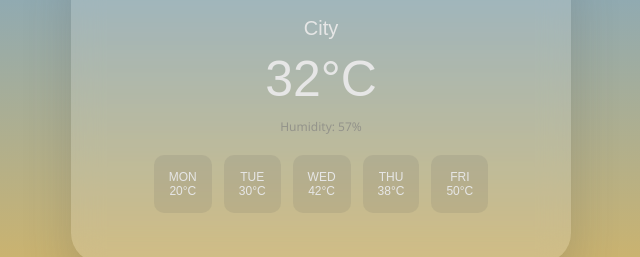
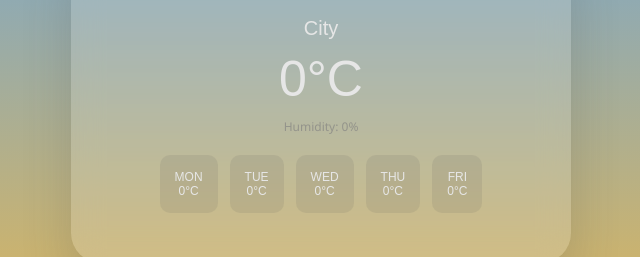
Before and after one commit to Jaybee327/Weather_App-Jaybee.Inc, a plain HTML site: page index.html in a window 1280 px wide. Shown: the part 305-562 px from the top of the page, 319-959 px from the left. Drawn offline with nearby package versions, Linux system fonts and the light colour scheme; a small style sheet from the web is missing.

Commit message:
Update index.html

```diff
--- a/index.html
+++ b/index.html
@@ -32,10 +32,10 @@
                     <figcaption class="city-name-text">City</figcaption>
                 </figure>
                 <figcaption class="temperature" id="maindegree">
-                    <span class="temperature-value">32&deg;C</span>
+                    <span class="temperature-value">0&deg;C</span>
                 </figcaption>
                 <section class="humidity-container">
-                    <span class="humidity-value" id="humidity">Humidity: 57%</span>
+                    <span class="humidity-value" id="humidity">Humidity: 0%</span>
                 </section>
             </section>
         </div>
@@ -44,27 +44,27 @@
                 <li class="day" id="mon">
                     <p class="day-name">MON</p>
                      <i class="day-icon owf"></i>
-                    <span class="day-temperature">20&deg;C</span>
+                    <span class="day-temperature">0&deg;C</span>
                 </li>
                 <li class="day" id="tue">
                     <p class="day-name">TUE</p>
                      <i class="day-icon owf"></i>
-                    <span class="day-temperature">30&deg;C</span>
+                    <span class="day-temperature">0&deg;C</span>
                 </li>
                 <li class="day" id="wed">
                     <p class="day-name">WED</p>
                      <i class="day-icon owf"></i>
-                    <span class="day-temperature">42&deg;C</span>
+                    <span class="day-temperature">0&deg;C</span>
                 </li>
                 <li class="day" id="thu">
                     <p class="day-name">THU</p>
                      <i class="day-icon owf"></i>
-                    <span class="day-temperature">38&deg;C</span>
+                    <span class="day-temperature">0&deg;C</span>
                 </li>
                 <li class="day" id="fri">
                     <p class="day-name">FRI</p>
                      <i class="day-icon owf"></i>
-                    <span class="day-temperature">50&deg;C</span>
+                    <span class="day-temperature">0&deg;C</span>
                 </li>
             </ul>
         </div>
```
